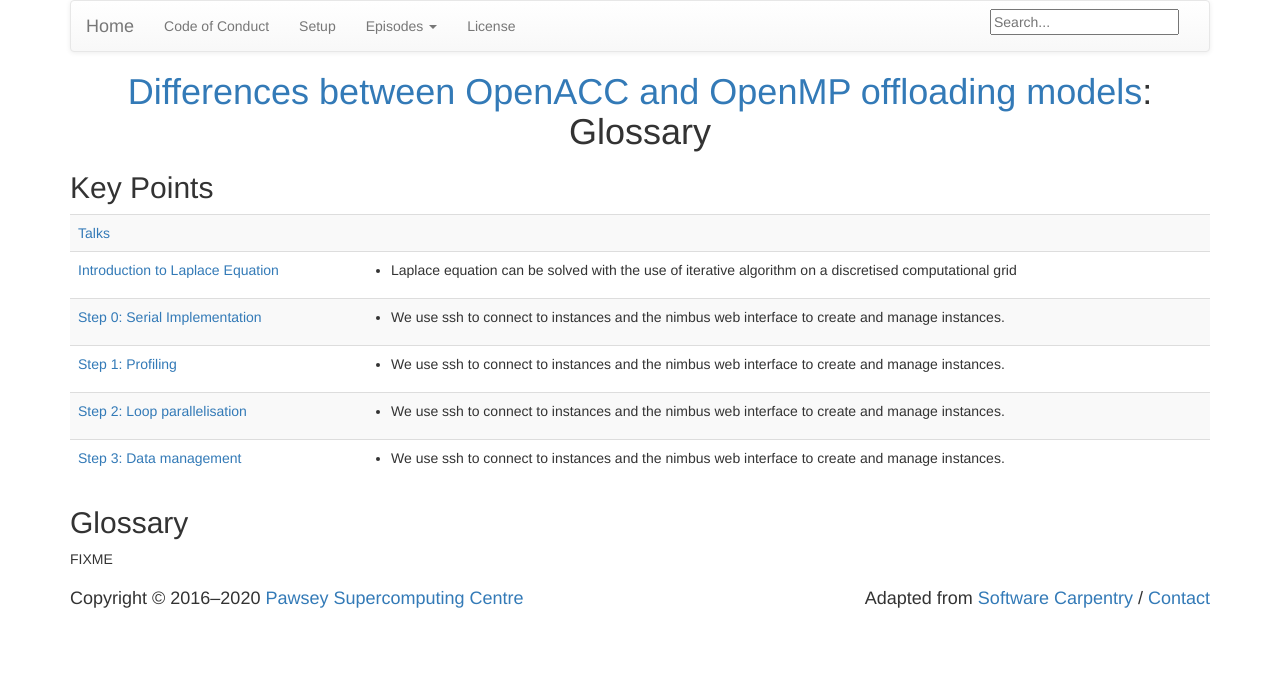
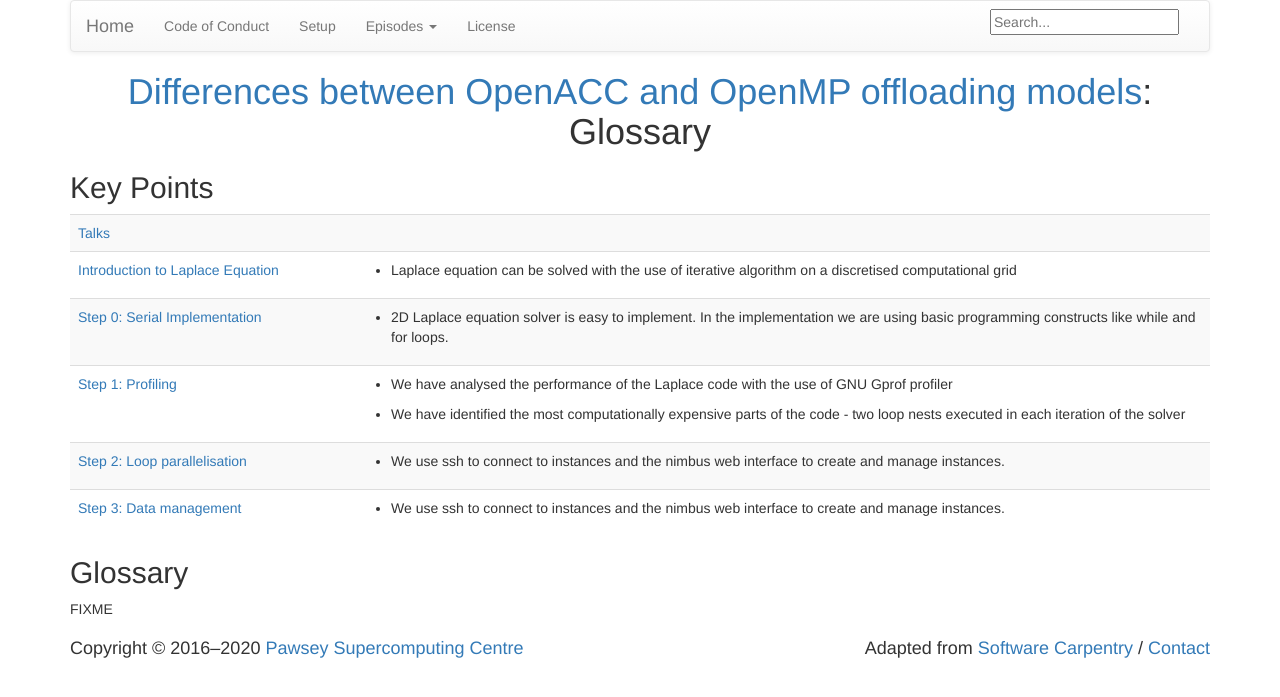
Before and after one commit to mcytowski/Laplace-GPU-Offload, a Jekyll site: the page built from reference.md, in a window 1280 px wide. Shown: the top 697 px of the page. Built offline with Jekyll 4.4.1, drawn with Linux system fonts in a browser that asks for light colours; our own code applies the rules of GitHub Pages for plain Markdown files.

Commit message:
adding objectives

````diff
--- a/_episodes/03-serial-implementation.md
+++ b/_episodes/03-serial-implementation.md
@@ -1,14 +1,14 @@
 ---
 title: "Step 0: Serial Implementation"
-teaching: 20
+teaching: 10
 exercises: 0
 questions:
-- "A quick overview of the Nimbus Interface"
+- "A quick overview of the serial implementation of a 2D Laplace equation solver"
 objectives:
-- "Get an overview of the mechanics of using Nimbus"
-- "Learn some key language of cloud computing"
+- "Understand data structures used in the implementation"
+- "Understand code structure and functions defined in the code"
 keypoints:
-- "We use ssh to connect to instances and the nimbus web interface to create and manage instances."
+- "2D Laplace equation solver is easy to implement. In the implementation we are using basic programming constructs like while and for loops."
 ---
 
 # Serial implementation
--- a/_episodes/04-profiling.md
+++ b/_episodes/04-profiling.md
@@ -1,19 +1,18 @@
 ---
 title: "Step 1: Profiling"
-teaching: 20
+teaching: 15
 exercises: 0
 questions:
-- "A quick overview of the Nimbus Interface"
+- "Basic profiling to identify the most computationally expensive parts of the code"
 objectives:
-- "Get an overview of the mechanics of using Nimbus"
-- "Learn some key language of cloud computing"
+- "Profile the code with the use of GNU gprof tool"
+- "Identify the candidates for GPU optimisation"
 keypoints:
-- "We use ssh to connect to instances and the nimbus web interface to create and manage instances."
+- "We have analysed the performance of the Laplace code with the use of GNU Gprof profiler"
+- "We have identified the most computationally expensive parts of the code - two loop nests executed in each iteration of the solver"
 ---
 
 # Step 1: Profiling
-
-> **GOAL** Use basic profiling techniques to identify the most computationally expensive parts of the code.
 
 In this section we will use the GNU Gprof performance analysis tool to profile our Laplace code.
 
@@ -101,7 +100,3 @@
 ```
 
 Those two loop nests are the candidates for directive-based GPU optimisation.
-
-> **KEY TAKEAWAYS**
-> 1. We have analysed the performance of the Laplace code with the use of GNU Gprof profiler.
-> 2. We have identified the most computationally expensive parts of the code - two loop nests executed in each iteration of the solver.
````
Also changed, not shown: 12 other files.
